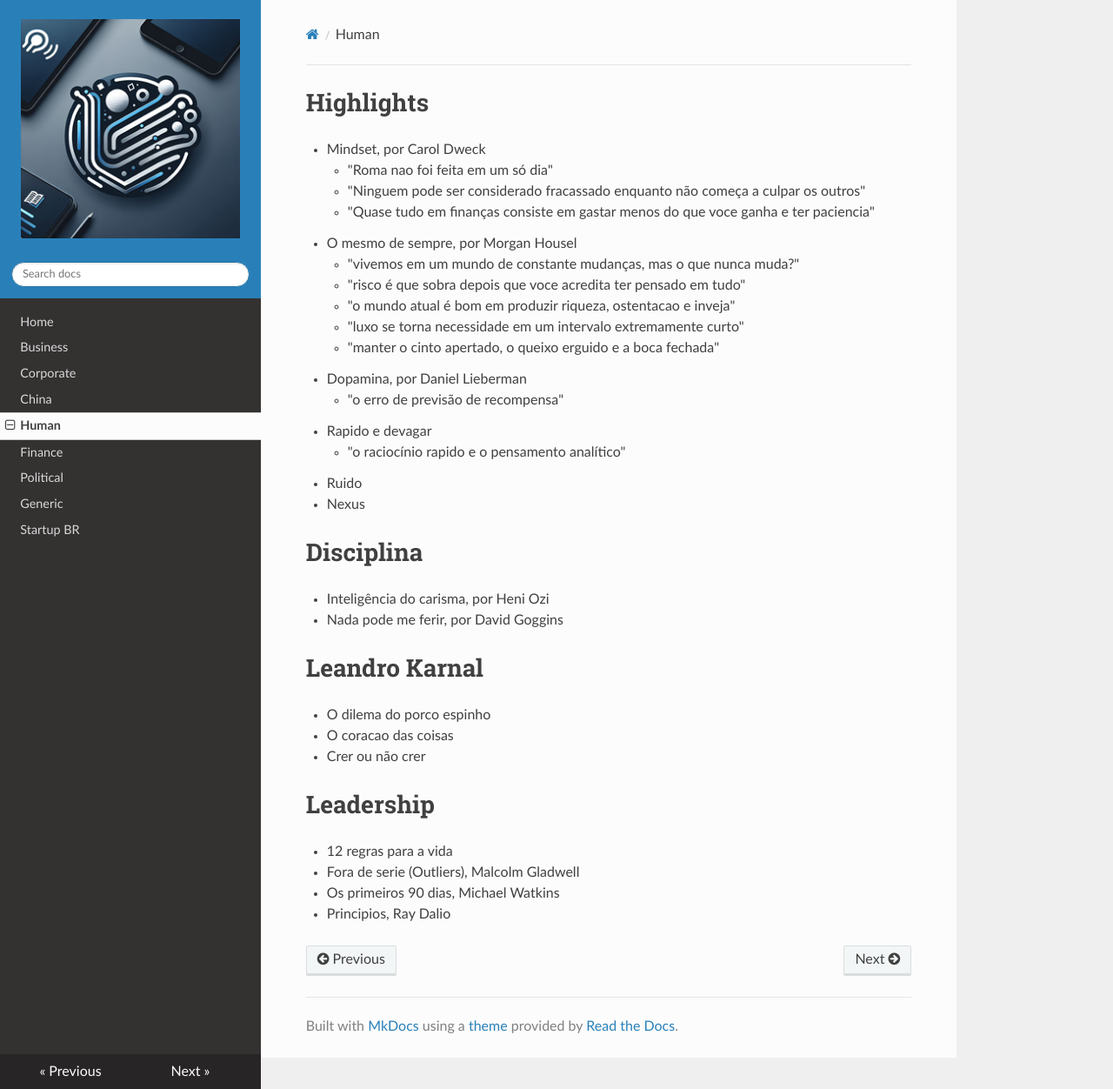
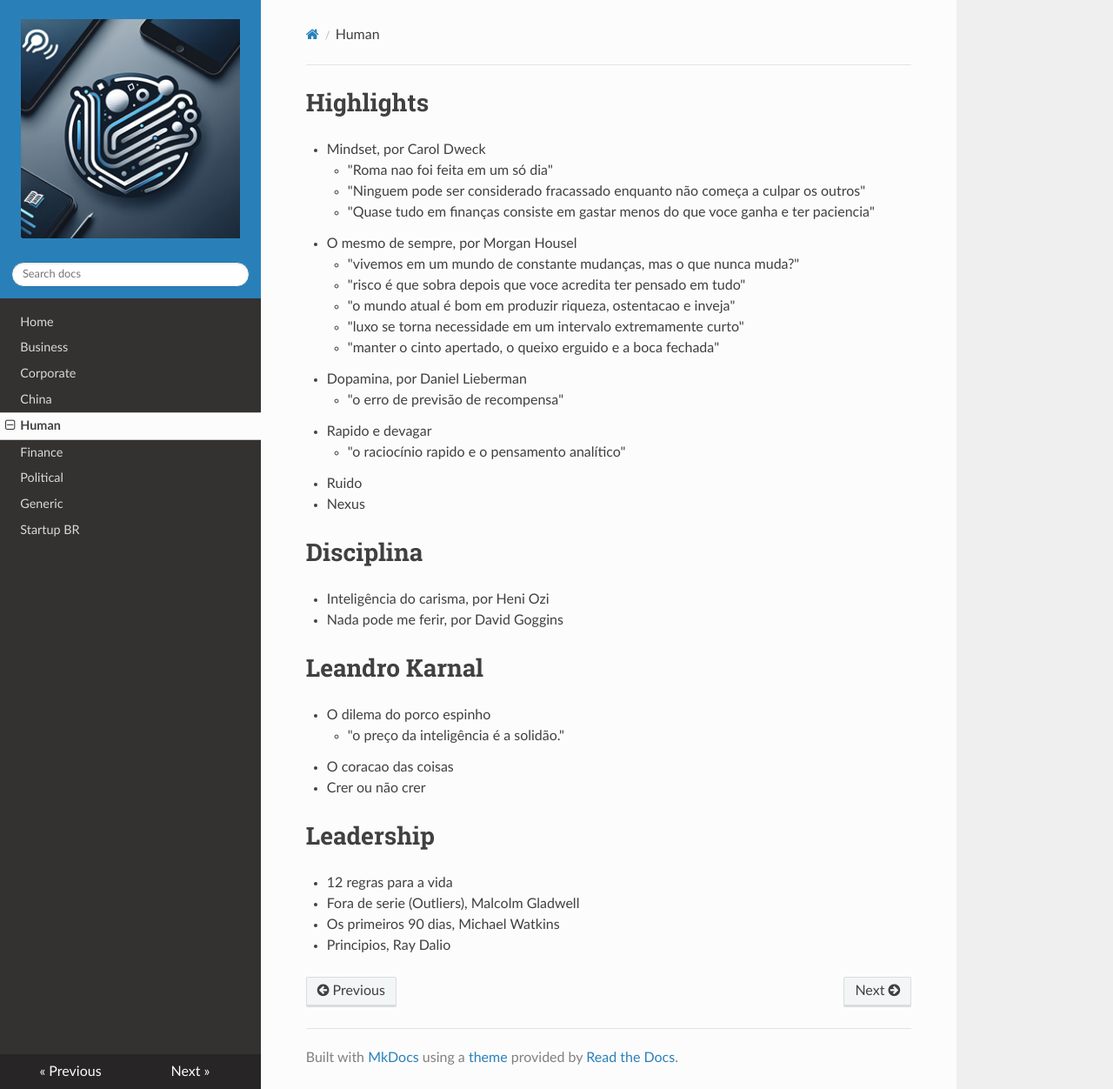
Before and after one commit to renatobrf/kindle-teca, an MkDocs documentation site: the page built from docs/human.md, in a window 1280 px wide and 1252 px high. Shown: the whole window at 87% size. Built offline with MkDocs 1.6.1, drawn with Linux system fonts in a browser that asks for light colours; nearby versions of some CDN libraries.

Commit message:
Update human.md

```diff
--- a/docs/human.md
+++ b/docs/human.md
@@ -22,6 +22,7 @@
 
 # Leandro Karnal
 - O dilema do porco espinho
+    - "o preço da inteligência é a solidão."
 - O coracao das coisas
 - Crer ou não crer
 
```
